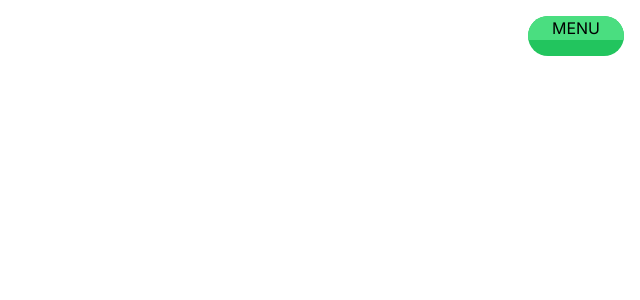
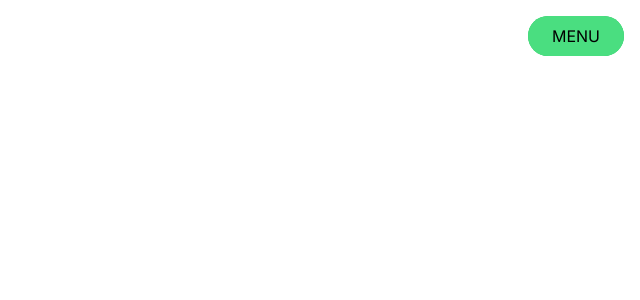
Before and after one commit to Borab2001/Ecovibe, a Next.js app in the folder ecovibe/: page / in a window 1280 px wide. Shown: the top 300 px of the page, without its empty margins (640-1280 px from the left). Built offline with nearby package versions, Linux system fonts and the light colour scheme.

Commit message:
Sliding effect on button with framer motion

```diff
--- a/ecovibe/components/header-button.tsx
+++ b/ecovibe/components/header-button.tsx
@@ -1,3 +1,5 @@
+import { motion } from "framer-motion";
+
 interface HeaderButtonProps {
     isActive: boolean;
     setIsActive: (isActive: boolean) => void;
@@ -12,7 +14,7 @@ const HeaderButton: React.FC<HeaderButtonProps> = ({
             onClick={() => {setIsActive(!isActive)}}
             className="h-10 w-24 bg-green-500 rounded-3xl cursor-pointer relative overflow-hidden"
         >
-            <div className="">
+            <motion.div animate={{top: isActive ? "-100%" : "0"}} className="relative w-full h-full">
                 <div className="w-full h-full bg-green-400 text-black flex items-center justify-center uppercase">
                     <p>
                         Menu
@@ -23,7 +25,7 @@ const HeaderButton: React.FC<HeaderButtonProps> = ({
                         Close
                     </p>
                 </div>
-            </div>
+            </motion.div>
         </div>
     );
 }
```
